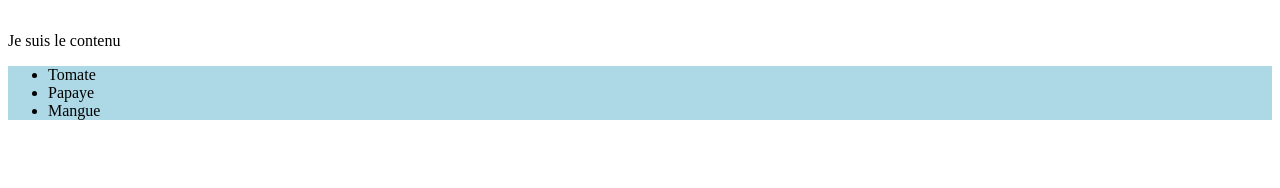
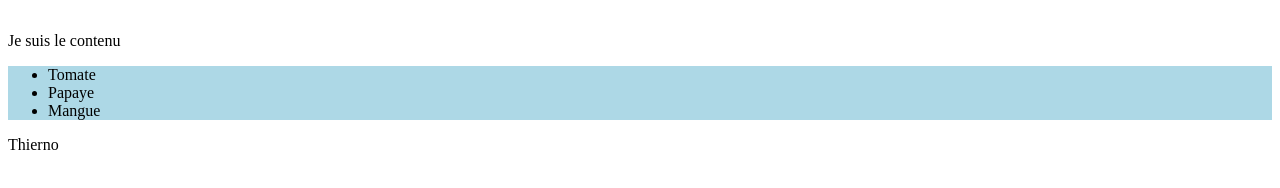
Before and after one commit to Thiernomdou/Vue_Formation, a Vue app: page / in a window 1280 px wide. Shown: the part 196-384 px from the top of the page. Built offline with nearby package versions, Linux system fonts and the light colour scheme.

Commit message:
props de parent à l'enfant

```diff
--- a/src/components/Contenu-name.vue
+++ b/src/components/Contenu-name.vue
@@ -1,7 +1,7 @@
 <template>
     <div>
         <p>{{ txt }}</p>
-        <liste></liste>
+        <liste v-bind:prenom="prenom"></liste>
     </div>
 
 </template>
@@ -14,7 +14,8 @@
     name: 'Contenu-name',
     data() {
         return {
-            txt : 'Je suis le contenu'
+            txt : 'Je suis le contenu',
+            prenom: "Thierno"
         }
     },
     components: {
--- a/src/components/Liste/Liste-fruits.vue
+++ b/src/components/Liste/Liste-fruits.vue
@@ -1,7 +1,10 @@
 <template>
-    <ul class="liste">
-        <li v-for="(fruit, index) in fruits" v-bind:key="index">{{ fruit }}</li>
-    </ul>
+    <div>
+        <ul class="liste">
+            <li v-for="(fruit, index) in fruits" v-bind:key="index">{{ fruit }}</li>
+        </ul>
+        <p>{{ prenom }}</p>
+    </div>
 </template>
 
 <script>
@@ -11,7 +14,8 @@
             return {
                 fruits : ["Tomate", "Papaye", "Mangue"]
             }
-        }
+        },
+        props: ["prenom"]
     }
 </script>
 
```
